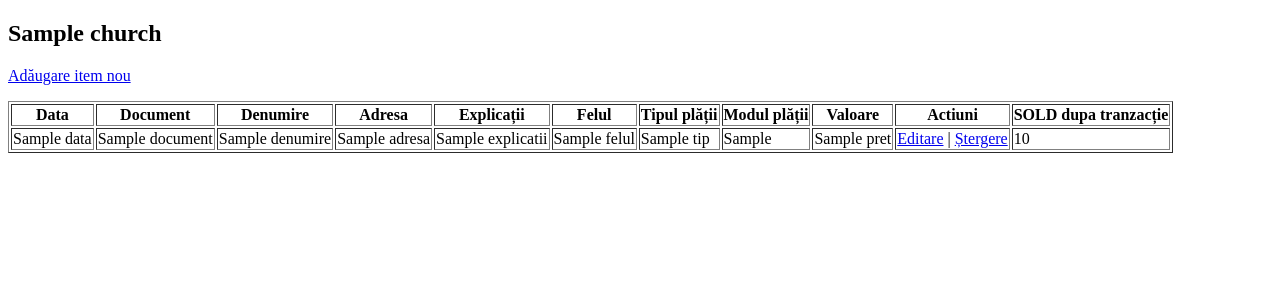
After one commit to antonia1210/Clear-Path, a Django app: template items/templates/items/item_list.html in a window 1280 px wide. The commit adds this page. Shown: the top 300 px of the page. Run offline with Django 5.2, Linux system fonts and the light colour scheme; the template is opened without the code that fills it: most values are stand-ins (such as "Sample title", 1, 10 or a date in 2020).

Commit message:
list view completed

```diff
--- a/accounts/models.py
+++ b/accounts/models.py
@@ -2,7 +2,6 @@ from django.db import models
 
 # Create your models here.
 from django.contrib.auth.models import AbstractUser
-from django.db import models
 
 class User(AbstractUser):
     ROLE_CHOICES = [
@@ -11,9 +10,9 @@ class User(AbstractUser):
         ('ADMIN', 'Admin'),
         ('ARHIEPISCOP', 'Arhiepiscop'),
     ]
-    role = models.CharField(max_length=20, choices=ROLE_CHOICES, default='USER')
+    role = models.CharField(max_length=20, choices=ROLE_CHOICES, default='ADMIN')
     full_name = models.CharField(max_length=255)
-    #assigned_church = models.ForeignKey(Church, on_delete=models.SET_NULL, null=True, blank=True)
+    assigned_church = models.ForeignKey('churches.Church', on_delete=models.SET_NULL, null=True, blank=True)
 
     def __str__(self):
         return f"{self.username} ({self.role})"
--- a/accounts/views.py
+++ b/accounts/views.py
@@ -11,7 +11,7 @@ def login_view(request):
         if user is not None:
             login(request, user)
             if user.role == 'USER':
-                return redirect('user')
+                return redirect('/items/')
             elif user.role == 'ACCOUNTANT':
                 return redirect('accountant')
             elif user.role == 'ADMIN':
--- /dev/null
+++ b/items/templates/items/item_list.html
@@ -0,0 +1,53 @@
+<!DOCTYPE html>
+<html lang="en">
+<head>
+    <meta charset="UTF-8">
+    <title>Listă</title>
+</head>
+<body>
+    <h2>{{ church.name }}</h2>
+
+    <p>
+        <a href="{% url 'items:create' %}">Adăugare item nou</a>
+    </p>
+
+    <table border="1">
+        <tr>
+            <th>Data</th>
+            <th>Document</th>
+            <th>Denumire</th>
+            <th>Adresa</th>
+            <th>Explicații</th>
+            <th>Felul</th>
+            <th>Tipul plății</th>
+            <th>Modul plății</th>
+            <th>Valoare</th>
+            <th>Actiuni</th>
+            <th>SOLD dupa tranzacție</th>
+        </tr>
+
+        {% for item in item_list %}
+        <tr>
+            <td>{{ item.data }}</td>
+            <td>{{ item.document }}</td>
+            <td>{{ item.denumire }}</td>
+            <td>{{ item.adresa }}</td>
+            <td>{{ item.explicatii }}</td>
+            <td>{{ item.felul }}</td>
+            <td>{{ item.tip }}</td>
+            <td>{{ item.tip_incasare }}</td>
+            <td>{{ item.pret }}</td>
+            <td>
+                <a href="{% url 'items:update' item.pk %}">Editare</a> |
+                <a href="{% url 'items:delete' item.pk %}">Ștergere</a>
+            </td>
+            <td>{{ item.current_balance }}</td>
+        </tr>
+        {% empty %}
+        <tr>
+            <td colspan="7">Nu există încă informații</td>
+        </tr>
+        {% endfor %}
+    </table>
+</body>
+</html>
```
Also changed, not shown: accounts/admin.py (+7 -4 lines), accounts/templates/accounts/home_page.html (+4 -3 lines), accounts/templates/accounts/login.html (+4 -4 lines), items/templates/items/item_delete.html (added, +17 -0 lines), items/templates/items/item_form.html (added, +26 -0 lines), items/urls.py (added, +11 -0 lines), myproject/settings.py (+9 -2 lines), myproject/urls.py (+4 -20 lines).
